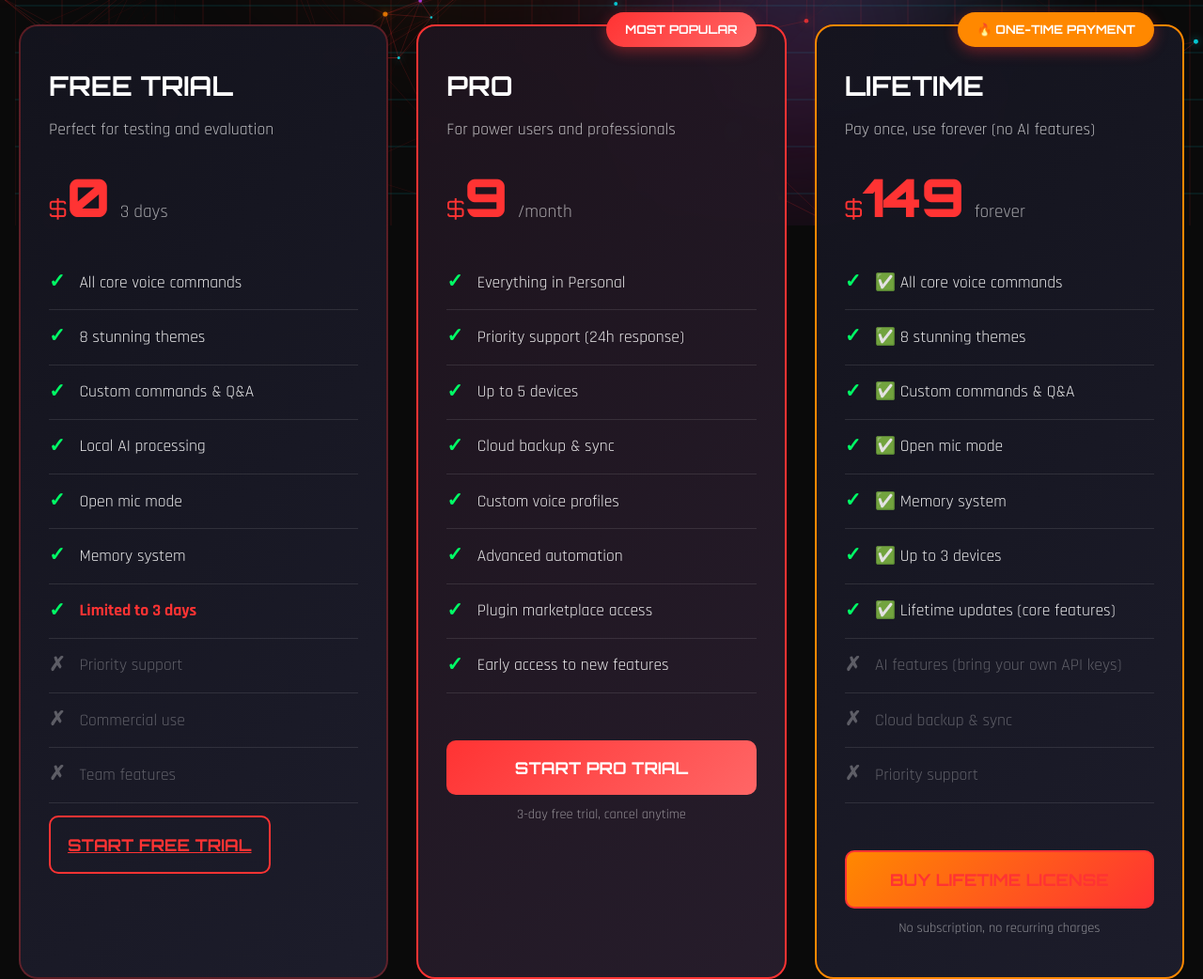
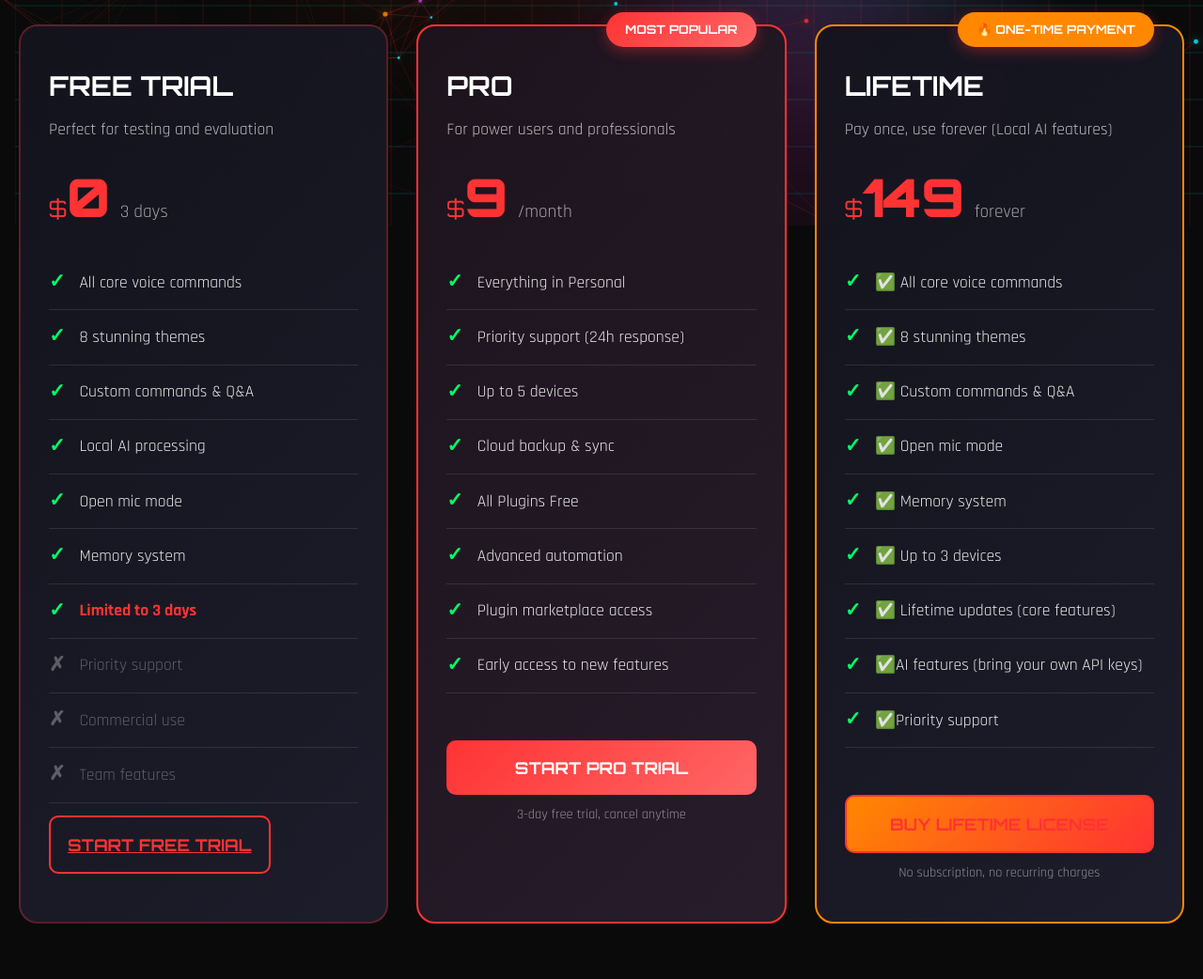
Before and after one commit to astroverse4223-lab/JarvisWebsite, a website: page pricing.html in a window 1280 px wide. Shown: the part 560-1602 px from the top of the page at 94% size. Drawn offline with Linux system fonts and the light colour scheme; no server answers; sample sign-in values are in the browser's storage; a script that the page names is missing.

Commit message:
Fixed text color and changed a few things

```diff
--- a/pricing.html
+++ b/pricing.html
@@ -475,7 +475,7 @@
                 <li>Priority support (24h response)</li>
                 <li>Up to 5 devices</li>
                 <li>Cloud backup & sync</li>
-                <li>Custom voice profiles</li>
+                <li>All Plugins Free</li>
                 <li>Advanced automation</li>
                 <li>Plugin marketplace access</li>
                 <li>Early access to new features</li>
@@ -488,7 +488,7 @@
         <div class="pricing-card" style="border: 2px solid var(--accent-orange);">
             <div class="featured-badge" style="background: var(--accent-orange);">🔥 One-Time Payment</div>
             <div class="plan-name">Lifetime</div>
-            <div class="plan-description">Pay once, use forever (no AI features)</div>
+            <div class="plan-description">Pay once, use forever (Local AI features)</div>
             <div class="plan-price">
                 <span class="price-currency">$</span>
                 <span class="price-amount">149</span>
@@ -502,9 +502,8 @@
                 <li>✅ Memory system</li>
                 <li>✅ Up to 3 devices</li>
                 <li>✅ Lifetime updates (core features)</li>
-                <li class="disabled">AI features (bring your own API keys)</li>
-                <li class="disabled">Cloud backup & sync</li>
-                <li class="disabled">Priority support</li>
+                <li>✅AI features (bring your own API keys)</li>
+                <li>✅Priority support</li>
             </ul>
             <button class="plan-button" onclick="checkoutLifetime(this)" style="background: linear-gradient(135deg, var(--accent-orange), var(--primary-red));">Buy Lifetime License</button>
             <p style="text-align: center; color: rgba(255,255,255,0.5); font-size: 0.9rem; margin-top: 10px;">No subscription, no recurring charges</p>
```
